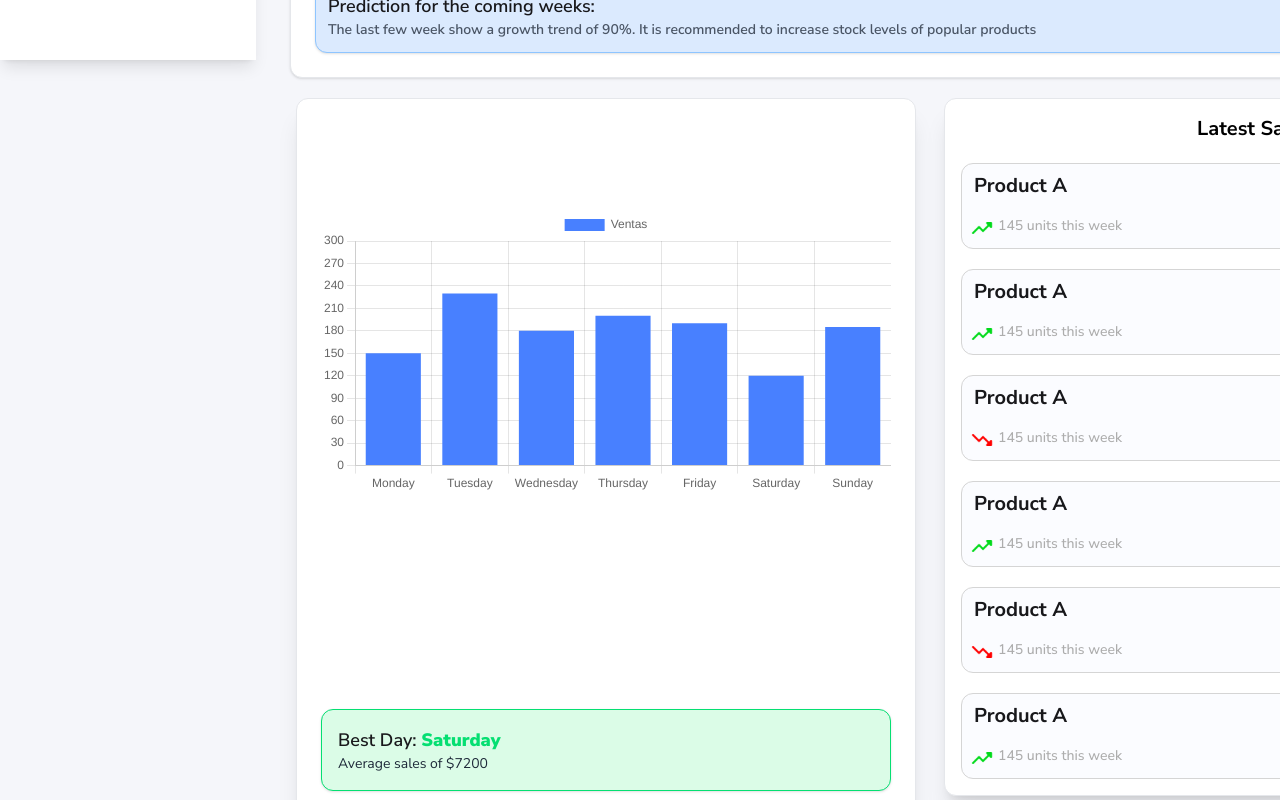
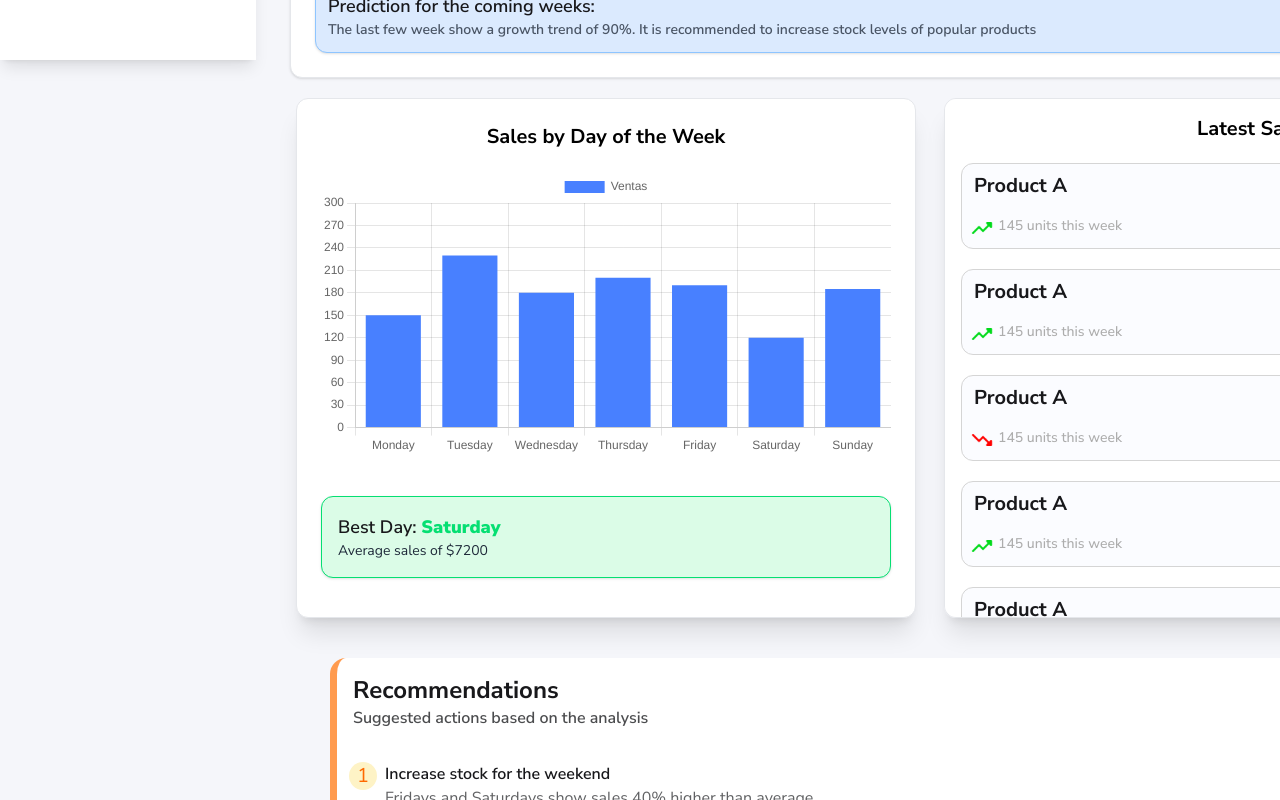
Before and after one commit to IntegrativeProject/SalesScope-Frontend, a Next.js app: page /analysisandpredictions in a window 1280 px wide. Shown: the part 740-1540 px from the top of the page. Built offline with nearby package versions, Linux system fonts and the light colour scheme.

Commit message:
(charts): The graphics were implemented in their containers

```diff
--- a/src/components/BarChart.tsx
+++ b/src/components/BarChart.tsx
@@ -41,7 +41,7 @@ export default function BarChart() {
   };
 
   return (
-    <div style={{ height: "500px" }}>
+    <div style={{ height: "auto" }}>
       <Bar data={data} options={options} />
     </div>
   );
--- a/src/components/ui/BestDayCard.tsx
+++ b/src/components/ui/BestDayCard.tsx
@@ -7,12 +7,12 @@ type Props = {
 
 export default function BestDayCard({ average, day }: Props) {
   return (
-    <section className="bg-white   w-155 h-auto  rounded-xl p-6 shadow-xl border border-gray-200 flex flex-col justify-end">
-      <article className="">
-      <BarChart />
+    <section className="bg-white   w-155 h-130  rounded-xl p-6 shadow-xl border border-gray-200 flex flex-col ">
+      <h1 className="text-center text-xl font-bold text-black">Sales by Day of the Week</h1>
+      <article className=" mt-5 ">
+        <BarChart />
       </article>
-      <article className="p-4 gap-y-20  bg-green-100 rounded-xl shadow border border-green-400">
-
+      <article className="p-4 mt-10 bg-green-100 rounded-xl shadow border border-green-400 ">
         <h2 className="text-lg font-semibold">
           Best Day: <strong className="text-green-400">{day}</strong>
         </h2>
--- a/src/components/ui/StatisticsCard.tsx
+++ b/src/components/ui/StatisticsCard.tsx
@@ -2,7 +2,7 @@ import React from "react";
 
 export default function StatisticsCard() {
   return (
-    <section className="bg-white w-155  h-auto rounded-xl p-4 space-y-5 shadow-xl border border-gray-200 mb-5">
+    <section className="bg-white w-155  h-130 rounded-xl p-4 space-y-5 shadow-xl border border-gray-200 mb-5 overflow-y-auto">
       <h1 className="text-center text-xl font-bold text-black">Latest Sales</h1>
 
       <article className="bg-[#FBFCFF] flex  h-auto border border-[#D5D5D5] rounded-xl p-2">
@@ -61,19 +61,6 @@ export default function StatisticsCard() {
         <div className="grid mt-auto gap-3 text-sm font-medium  ">
           <h2 className="font-bold mb-1 text-xl ml-1">Product A</h2>
           <div className="flex space-x-1">
-            <img src="/icons/decrecer.png" alt="" className="w-6" />
-            <p className="text-[#ADADAD] ">145 units this week</p>
-          </div>
-        </div>
-
-        <div className="w-15  ml-auto  flex items-center">
-          <p className=" bg-[#e93a3a5b] text-red-600  rounded-xl p-1">$8481</p>
-        </div>
-      </article>
-      <article className="bg-[#FBFCFF] flex  h-auto border border-[#D5D5D5] rounded-xl p-2">
-        <div className="grid mt-auto gap-3 text-sm font-medium  ">
-          <h2 className="font-bold mb-1 text-xl ml-1">Product A</h2>
-          <div className="flex space-x-1">
             <img src="/icons/arriba.png" alt="" className="w-6" />
             <p className="text-[#ADADAD] ">145 units this week</p>
           </div>
@@ -83,6 +70,9 @@ export default function StatisticsCard() {
           <p className=" bg-[#3ae98063] text-green-600 rounded-xl p-1">$8481</p>
         </div>
       </article>
+
+
+
     </section>
   );
 }
```
